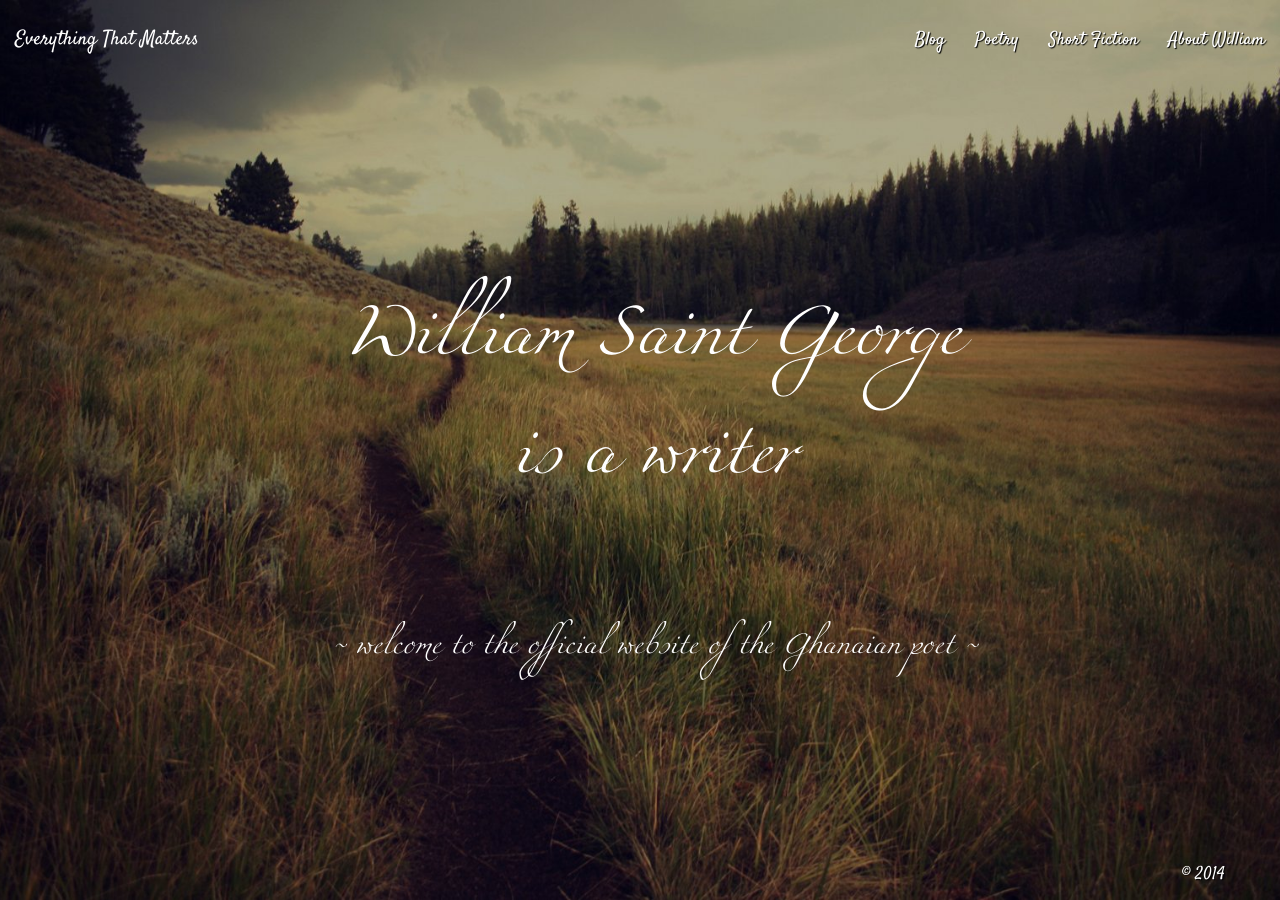
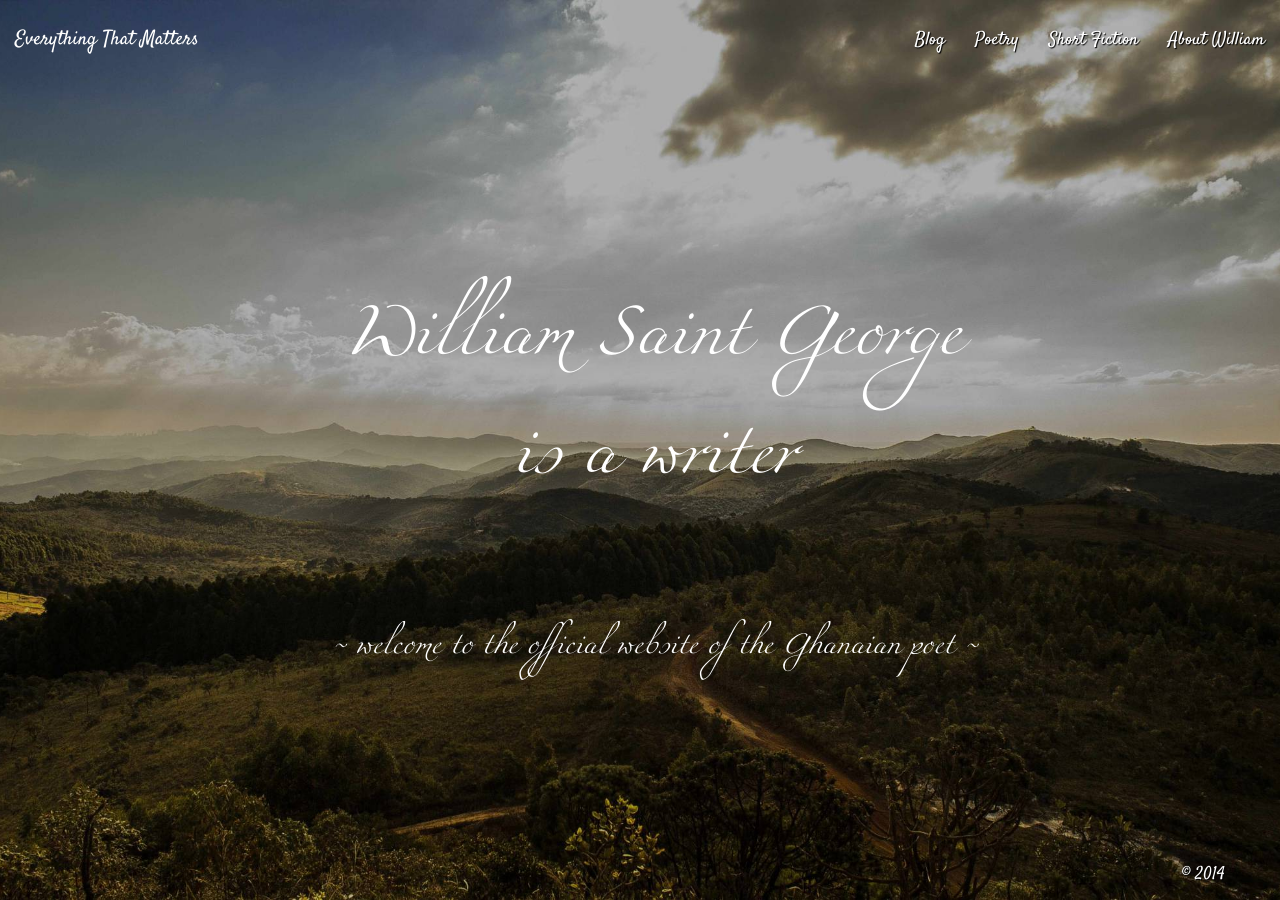
Before and after one commit to jessejohnson/wsgeorge, a Jekyll site: the page built from index.html, in a window 1280 px wide. Built offline with Jekyll 4.4.1, drawn with Linux system fonts in a browser that asks for light colours; nearby versions of some CDN libraries.

Commit message:
change background image to landscape

```diff
--- a/css/wsgeorge.css
+++ b/css/wsgeorge.css
@@ -21,7 +21,7 @@
 body{
 	/*padding-top: 70px;*/
 	padding-bottom: 30px;
-	background: url('../img/grassland_dark.jpg') no-repeat center center fixed;
+	background: url('../img/landscape_dark_small.jpg') no-repeat center center fixed;
 	-webkit-background-size: cover;
 	-moz-background-size: cover;
 	-o-background-size: cover;
```
Also changed, not shown: img/landscape_dark_small.jpg (added), img/wilderness.jpg (deleted).
